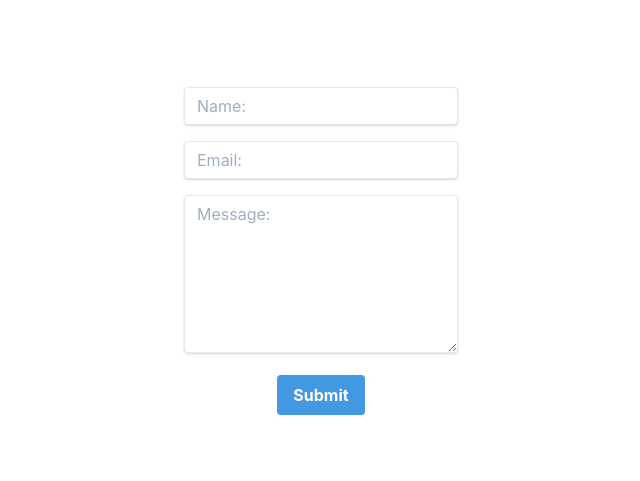
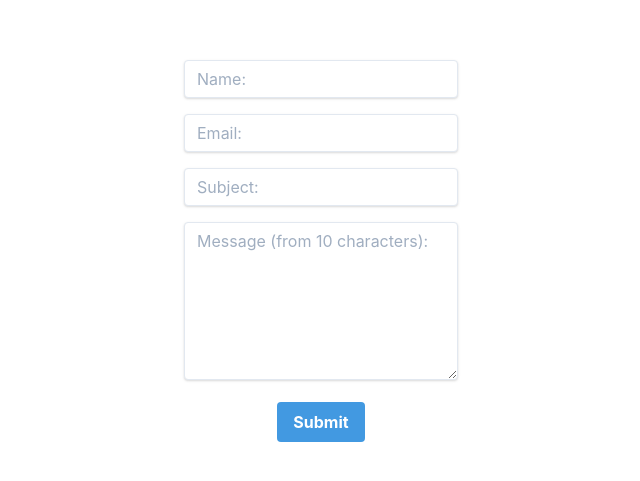
Before and after one commit to d-kuznetsov/mailer, a Nuxt app: page / in a window 1280 px wide. Shown: the part 149-630 px from the top of the page, without its empty margins (319-959 px from the left). Built offline with nearby package versions, Linux system fonts and the light colour scheme.

Commit message:
add form validation

```diff
--- a/components/ContactForm.vue
+++ b/components/ContactForm.vue
@@ -1,9 +1,16 @@
 <template>
   <section>
-    <form @submit.prevent="submit">
+    <form
+      :class="{ 'form-error': submitStatus === 'INPUT_ERROR' }"
+      @submit.prevent="submit"
+    >
       <div class="mb-4">
         <input
           v-model="name"
+          :class="{
+            'input-error': $v.name.$invalid,
+            'input-succes': submitStatus == 'SUCCES',
+          }"
           class="form-input focus:outline-none focus:shadow-outline"
           type="text"
           name="name"
@@ -13,6 +20,10 @@
       <div class="mb-4">
         <input
           v-model="email"
+          :class="{
+            'input-error': $v.email.$invalid,
+            'input-succes': submitStatus == 'SUCCES',
+          }"
           class="form-input focus:outline-none focus:shadow-outline"
           type="text"
           name="email"
@@ -20,18 +31,36 @@
         />
       </div>
       <div class="mb-4">
+        <input
+          v-model="subject"
+          :class="{
+            'input-error': $v.subject.$invalid,
+            'input-succes': submitStatus == 'SUCCES',
+          }"
+          class="form-input focus:outline-none focus:shadow-outline"
+          type="text"
+          name="subject"
+          placeholder="Subject:"
+        />
+      </div>
+      <div class="mb-4">
         <textarea
           v-model="message"
+          :class="{
+            'input-error': $v.message.$invalid,
+            'input-succes': submitStatus == 'SUCCES',
+          }"
           class="form-input focus:outline-none focus:shadow-outline"
           name="message"
           rows="7"
-          placeholder="Message:"
+          placeholder="Message (from 10 characters):"
         ></textarea>
       </div>
       <div>
         <button
           class="hover:bg-blue-700 focus:outline-none focus:shadow-outline px-4 py-2 font-bold text-white bg-blue-500 rounded"
           type="submit"
+          :disabled="submitStatus == 'PENDING'"
         >
           Submit
         </button>
@@ -41,29 +70,69 @@
 </template>
 
 <script>
+import { validationMixin } from 'vuelidate'
+import { required, email, minLength } from 'vuelidate/lib/validators'
+
 export default {
+  mixins: [validationMixin],
   data() {
     return {
       name: '',
       email: '',
       message: '',
+      subject: '',
+      submitStatus: null,
     }
   },
   methods: {
     submit() {
-      const { name, email, message } = this
+      this.$v.$touch()
+      if (this.$v.$invalid) {
+        this.submitStatus = 'INPUT_ERROR'
+      } else {
+        const { name, email, subject, message } = this
+
+        this.submitStatus = 'PENDING'
         this.$axios
           .post(process.env.MAIL_API_URL, {
             name,
             email,
+            subject,
             message,
           })
-        .then((response) => {
-          console.log(response.data)
+          .then(() => {
+            this.submitStatus = 'SUCCES'
+            setTimeout(() => {
+              this.submitStatus = null
+              this.clean()
+            }, 5000)
           })
-        .catch((err) => {
-          console.log(err)
+          .catch(() => {
+            this.submitStatus = 'SERVER_ERROR'
           })
+      }
+    },
+    clean() {
+      this.name = ''
+      this.email = ''
+      this.subject = ''
+      this.message = ''
+    },
+  },
+  validations: {
+    name: {
+      required,
+    },
+    email: {
+      required,
+      email,
+    },
+    subject: {
+      required,
+    },
+    message: {
+      required,
+      minLength: minLength(10),
     },
   },
 }
@@ -73,4 +142,11 @@ export default {
 .form-input {
   @apply shadow border rounded w-full py-2 px-3 text-gray-700 leading-tight appearance-none;
 }
+
+.form-error .input-error {
+  @apply border-red-700;
+}
+.input-succes {
+  @apply border-green-700;
+}
 </style>
--- a/package.json
+++ b/package.json
@@ -12,7 +12,8 @@
   },
   "dependencies": {
     "@nuxtjs/axios": "^5.12.0",
-    "nuxt": "^2.14.0"
+    "nuxt": "^2.14.0",
+    "vuelidate": "^0.7.5"
   },
   "devDependencies": {
     "@nuxtjs/eslint-config": "^3.1.0",
```
Also changed, not shown: 1 other file (tests, documents, lock files or other folders). Lines whose indentation alone changed are shown as unchanged.
